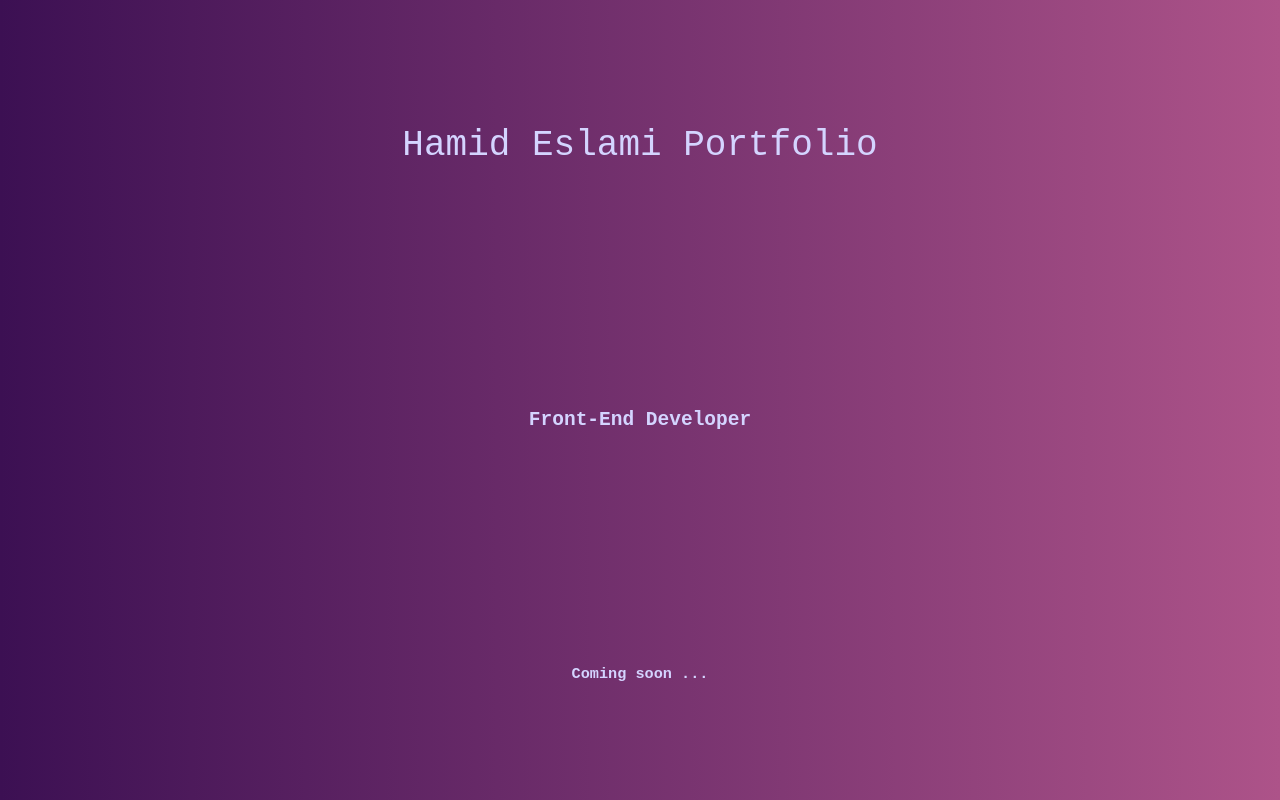
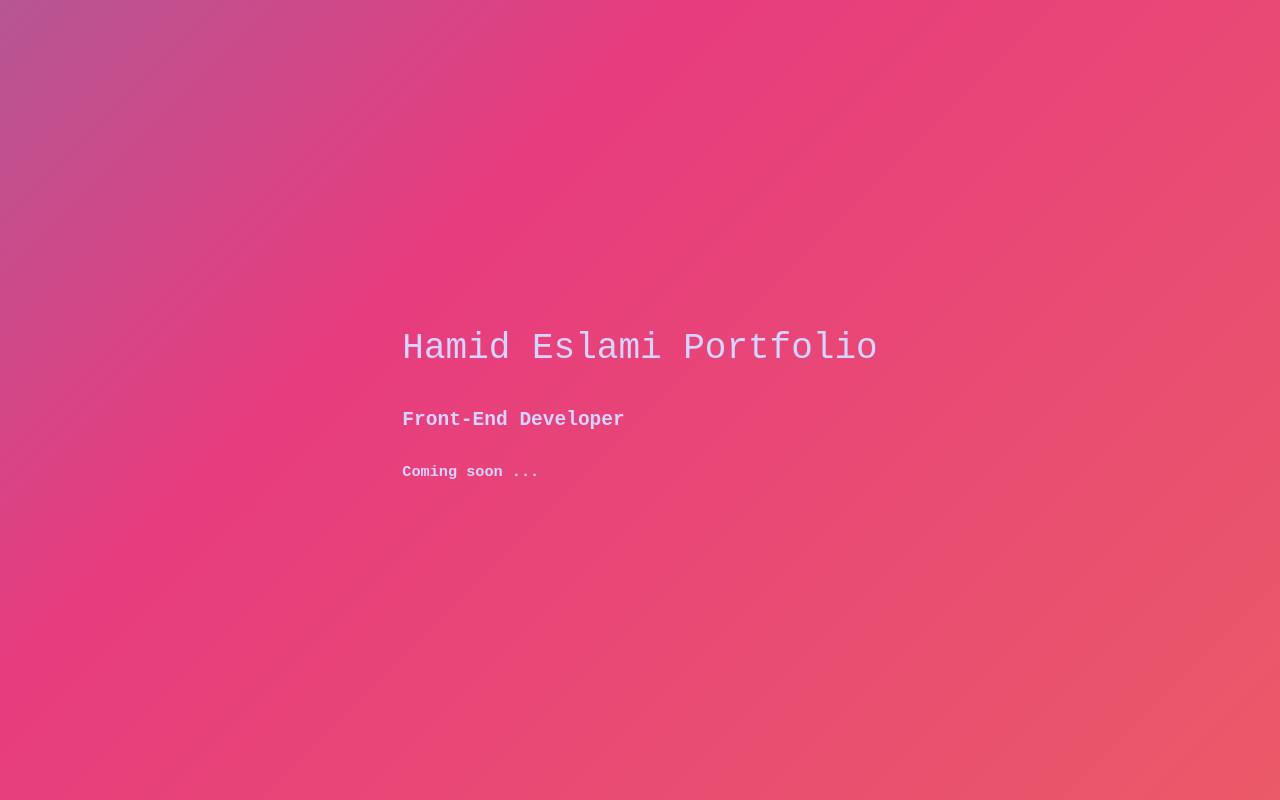
Before and after one commit to hamideslami32/portfolio, a React (Vite) app: page / in a window 1280 px wide. Built offline with nearby package versions, Linux system fonts and the light colour scheme.

Commit message:
feat: bg gradient animation

```diff
--- a/src/app.module.scss
+++ b/src/app.module.scss
@@ -1,20 +1,26 @@
+@keyframes gradient {
+  0% {
+    background-position: 0% 50%;
+  }
+  50% {
+    background-position: 100% 50%;
+  }
+  100% {
+    background-position: 0% 50%;
+  }
+}
+
 .app {
-  height: 100vh;
   color: rgb(212, 212, 255);
   display: grid;
   font-family: monospace;
-  place-items: center;
-  background: #ad5389; /* fallback for old browsers */
-  background: -webkit-linear-gradient(
-    to right,
-    #3c1053,
-    #ad5389
-  ); /* Chrome 10-25, Safari 5.1-6 */
-  background: linear-gradient(
-    to right,
-    #3c1053,
-    #ad5389
-  ); /* W3C, IE 10+/ Edge, Firefox 16+, Chrome 26+, Opera 12+, Safari 7+ */
+  place-content: center;
+	background: linear-gradient(-45deg, #ee7752, #e73c7e, #23a6d5, #23d5ab);
+	background-size: 400% 400%;
+	animation: gradient 15s ease infinite;
+	height: 100vh;
+
+/* W3C, IE 10+/ Edge, Firefox 16+, Chrome 26+, Opera 12+, Safari 7+ */
 
   h1 {
     font-weight: 300;
```
